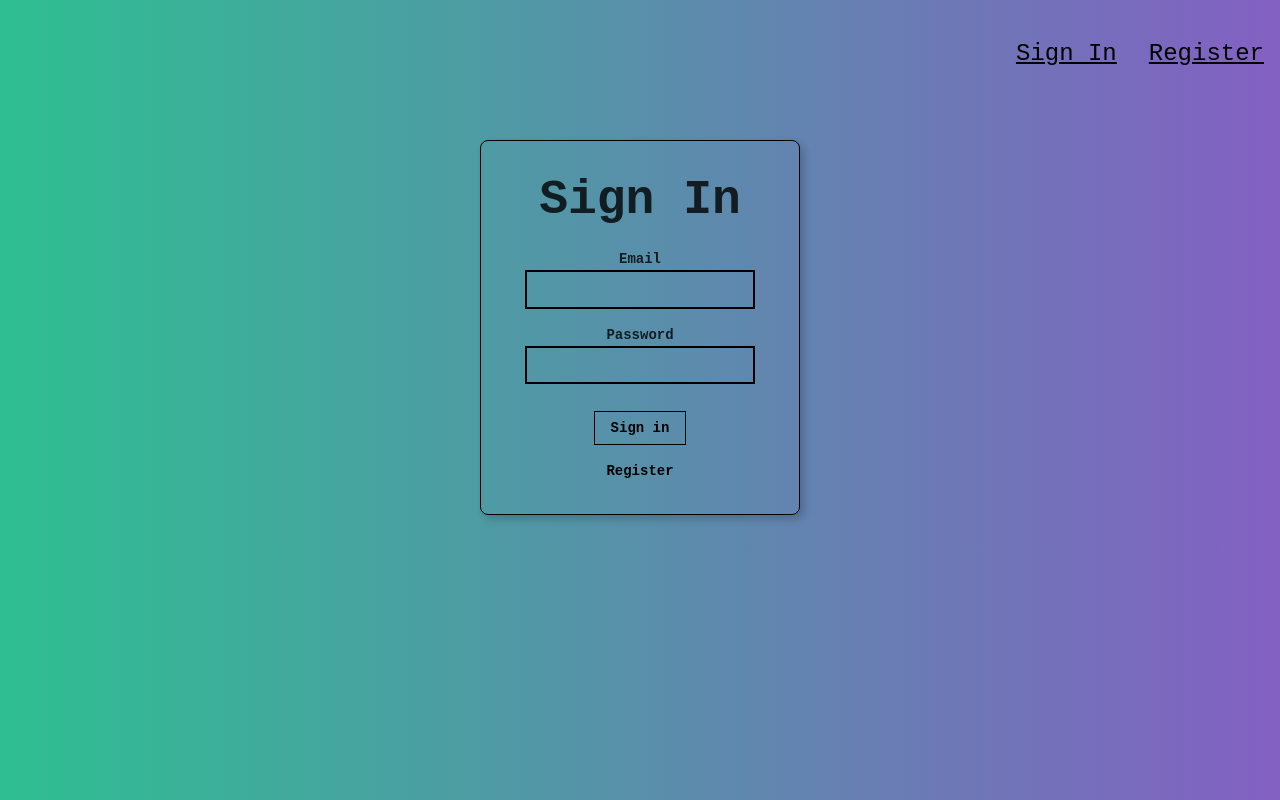
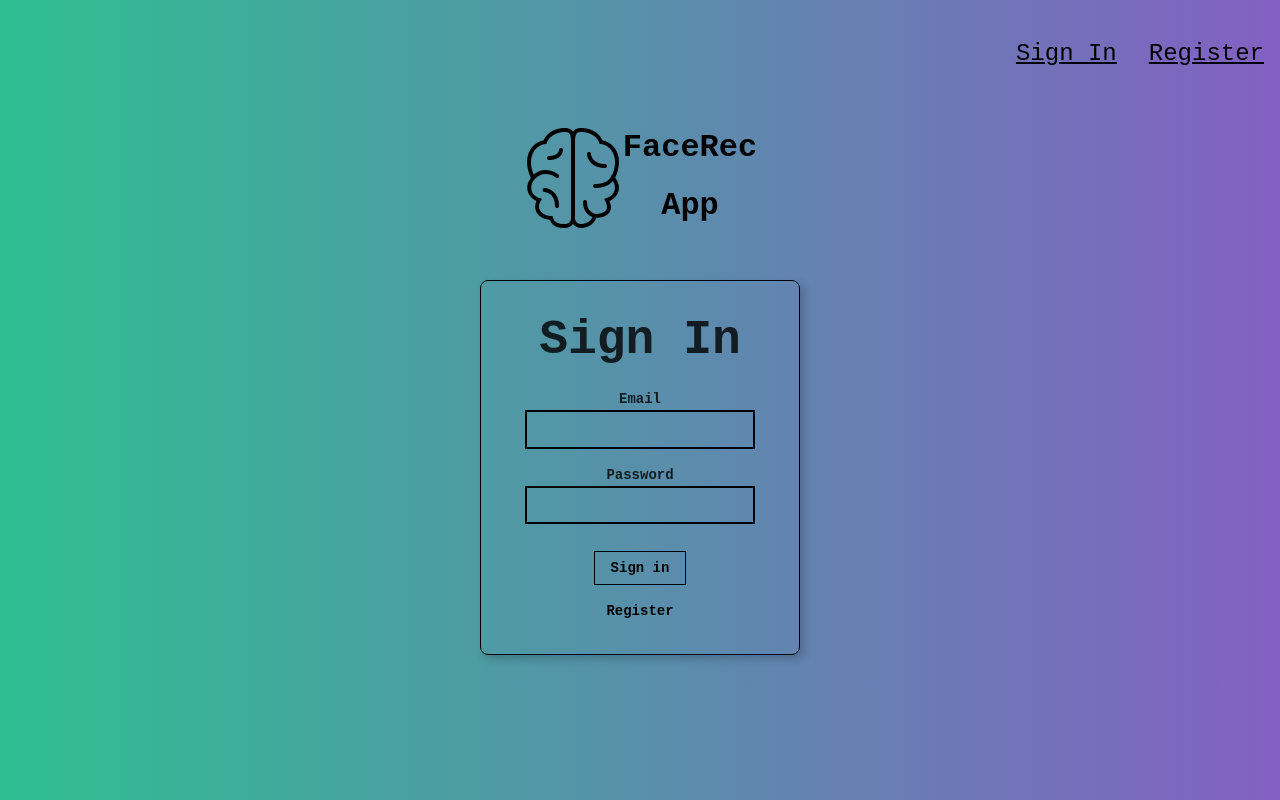
Before and after one commit to ben-sikora/face-recognition-app, a React (Create React App) app: page / in a window 1280 px wide. Built offline with nearby package versions, Linux system fonts and the light colour scheme.

Commit message:
Changes to logo

```diff
--- a/src/App.js
+++ b/src/App.js
@@ -138,7 +138,10 @@ class App extends Component {
             onRouteChange={this.onRouteChange}
           />
         ) : (
+          <div>
+          <Logo />
           <SignIn loadUser={this.loadUser} onRouteChange={this.onRouteChange} />
+          </div>
         )}
       </div>
     );
--- a/src/components/Logo/Logo.css
+++ b/src/components/Logo/Logo.css
@@ -1,9 +1,8 @@
-.tilt{
-    height: 120px;
-    width: 150px;
-    margin: 10px;
-    padding-top: 10px;
-    background: #8360c3;  /* fallback for old browsers */
-    background: -webkit-linear-gradient(to right, #2ebf91, #8360c3);  /* Chrome 10-25, Safari 5.1-6 */
-    background: linear-gradient(to right, #2ebf91, #8360c3); /* W3C, IE 10+/ Edge, Firefox 16+, Chrome 26+, Opera 12+, Safari 7+ */
+button{
+    background-color: transparent;
+    border: none;
 }
+
+img{
+    object-fit: contain;
+}
--- a/src/components/Logo/Logo.js
+++ b/src/components/Logo/Logo.js
@@ -1,15 +1,21 @@
 import React from 'react';
-import Tilt from 'react-parallax-tilt';
 import './Logo.css';
 import brain from './brain.png';
 
 const Logo=()=>{
     return(
-    <Tilt tiltEnable={true} tiltReverse={true} >
-        <div className="tilt">
-          <img src={brain} alt="logo"/>
+        <div className="w-100 flex justify-center mb4">
+        <button type='submit'>
+        <div className="flex justify-center">
+            <img src={brain} alt="logo"/>
+
+          <div>
+          <h1>FaceRec</h1>
+          <h1>App</h1>
           </div>
-    </Tilt>
+          </div>
+          </button>
+        </div>
     );
 }
 
```
